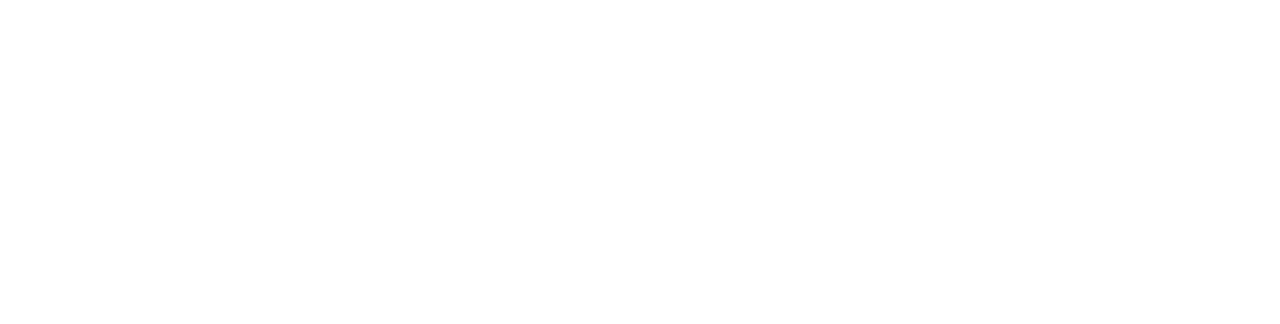
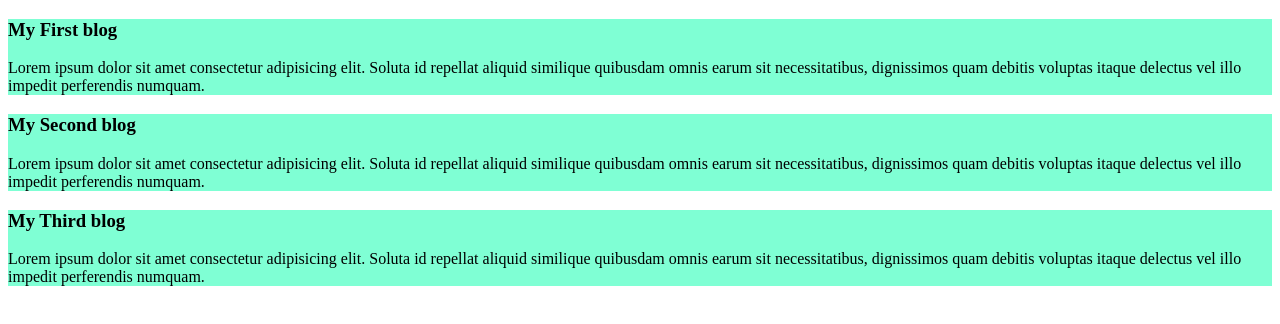
Before and after one commit to abusaem07/my-first-github-repo, a plain HTML site: page index.html in a window 1280 px wide. Drawn offline with Linux system fonts and the light colour scheme.

Commit message:
added the blog

```diff
--- a/index.html
+++ b/index.html
@@ -4,8 +4,27 @@
     <meta charset="UTF-8">
     <meta name="viewport" content="width=device-width, initial-scale=1.0">
     <title>My First Ever Github Repo</title>
+
+    <link rel="stylesheet" href="styles/blog.css">
 </head>
 <body>
+    <div>
+        <h3>My First blog</h3>
+        <p>Lorem ipsum dolor sit amet consectetur adipisicing elit. Soluta id repellat aliquid similique quibusdam omnis earum sit necessitatibus, dignissimos quam debitis voluptas itaque delectus vel illo impedit perferendis numquam.</p>
 
+
+    </div>
+    <div>
+        <h3>My Second blog</h3>
+        <p>Lorem ipsum dolor sit amet consectetur adipisicing elit. Soluta id repellat aliquid similique quibusdam omnis earum sit necessitatibus, dignissimos quam debitis voluptas itaque delectus vel illo impedit perferendis numquam.</p>
+
+
+    </div>
+    <div>
+        <h3>My Third blog</h3>
+        <p>Lorem ipsum dolor sit amet consectetur adipisicing elit. Soluta id repellat aliquid similique quibusdam omnis earum sit necessitatibus, dignissimos quam debitis voluptas itaque delectus vel illo impedit perferendis numquam.</p>
+
+
+    </div>
 </body>
 </html>
--- /dev/null
+++ b/styles/blog.css
@@ -0,0 +1,4 @@
+div{
+    background-color: aquamarine;
+
+}
```
